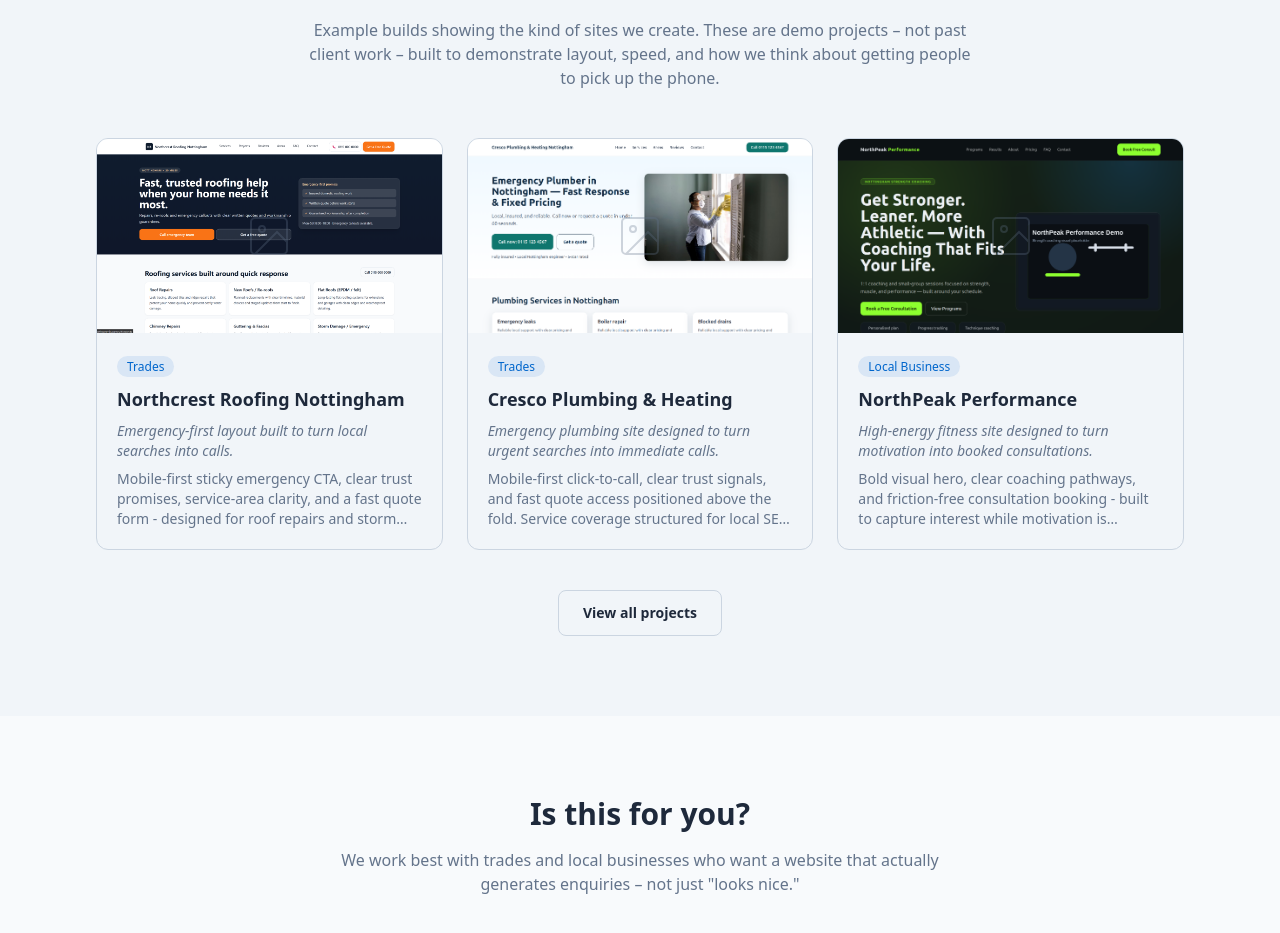
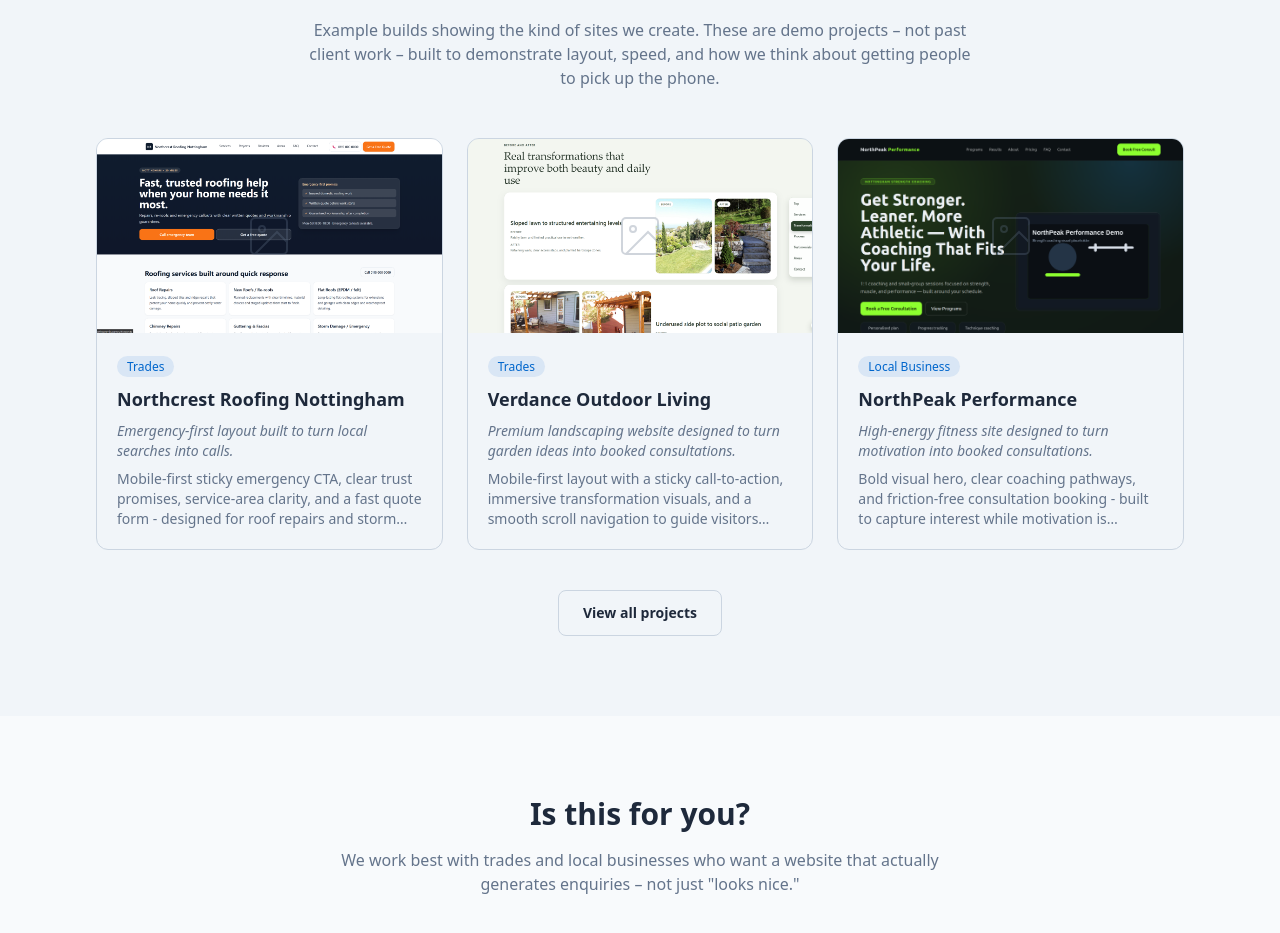
Before and after one commit to mwk900/northsummit-agency, a Next.js app: page / in a window 1280 px wide. Shown: the part 2040-2973 px from the top of the page. Built offline with nearby package versions, Linux system fonts and the light colour scheme; no server answers.

Commit message:
portfolio updates

```diff
--- a/src/data/site.ts
+++ b/src/data/site.ts
@@ -121,15 +121,15 @@ export const siteConfig = {
   link: 'https://roofing.northsummit.agency/',
 },
 {
-  id: 'plumber001',
-  title: 'Cresco Plumbing & Heating',
+  id: 'landscaping001',
+  title: 'Verdance Outdoor Living',
   category: 'Trades',
   hook:
-    'Emergency plumbing site designed to turn urgent searches into immediate calls.',
+    'Premium landscaping website designed to turn garden ideas into booked consultations.',
   description:
-    'Mobile-first click-to-call, clear trust signals, and fast quote access positioned above the fold. Service coverage structured for local SEO visibility and rapid customer action during urgent situations. Built as a realistic demo project to showcase conversion-focused design for trades businesses.',
-  image: '/projects/plumber001.png',
-  link: 'https://plumber001.netlify.app/',
+    'Mobile-first layout with a sticky call-to-action, immersive transformation visuals, and a smooth scroll navigation to guide visitors through services and enquiry steps without friction. The design focuses on trust, lifestyle inspiration, and clear next actions to help homeowners confidently request a quote. Built as a realistic demo project to showcase conversion-focused design for local landscaping businesses.',
+  image: '/projects/landscaping.png',
+  link: 'https://landscaping.northsummit.agency/',
 },
 {
   id: 'gym001',
@@ -143,15 +143,15 @@ export const siteConfig = {
   link: 'https://gym001.vercel.app/',
 },
 {
-  id: 'digital-agency',
-  title: 'DigitalForge',
-  category: 'Business',
+  id: 'plumber001',
+  title: 'Cresco Plumbing & Heating',
+  category: 'Trades',
   hook:
-    'Agency website designed to build credibility fast and convert visitors into enquiries.',
+    'Emergency plumbing site designed to turn urgent searches into immediate calls.',
   description:
-    'Modern visual hierarchy, smooth micro-interactions, and clear service pathways to guide potential clients toward booking a consultation. Portfolio presentation and contact flow optimised to reduce friction and increase enquiries. Built as a realistic demo project to showcase conversion-focused design for service businesses.',
-  image: '/projects/digital-agency.png',
-  link: 'https://eclectic-melomakarona-8521c0.netlify.app/',
+    'Mobile-first click-to-call, clear trust signals, and fast quote access positioned above the fold. Service coverage structured for local SEO visibility and rapid customer action during urgent situations. Built as a realistic demo project to showcase conversion-focused design for trades businesses.',
+  image: '/projects/plumber001.png',
+  link: 'https://plumber001.netlify.app/',
 },
     {
       id: 'garagecar',
```
Also changed, not shown: public/projects/landscaping.png (added).
